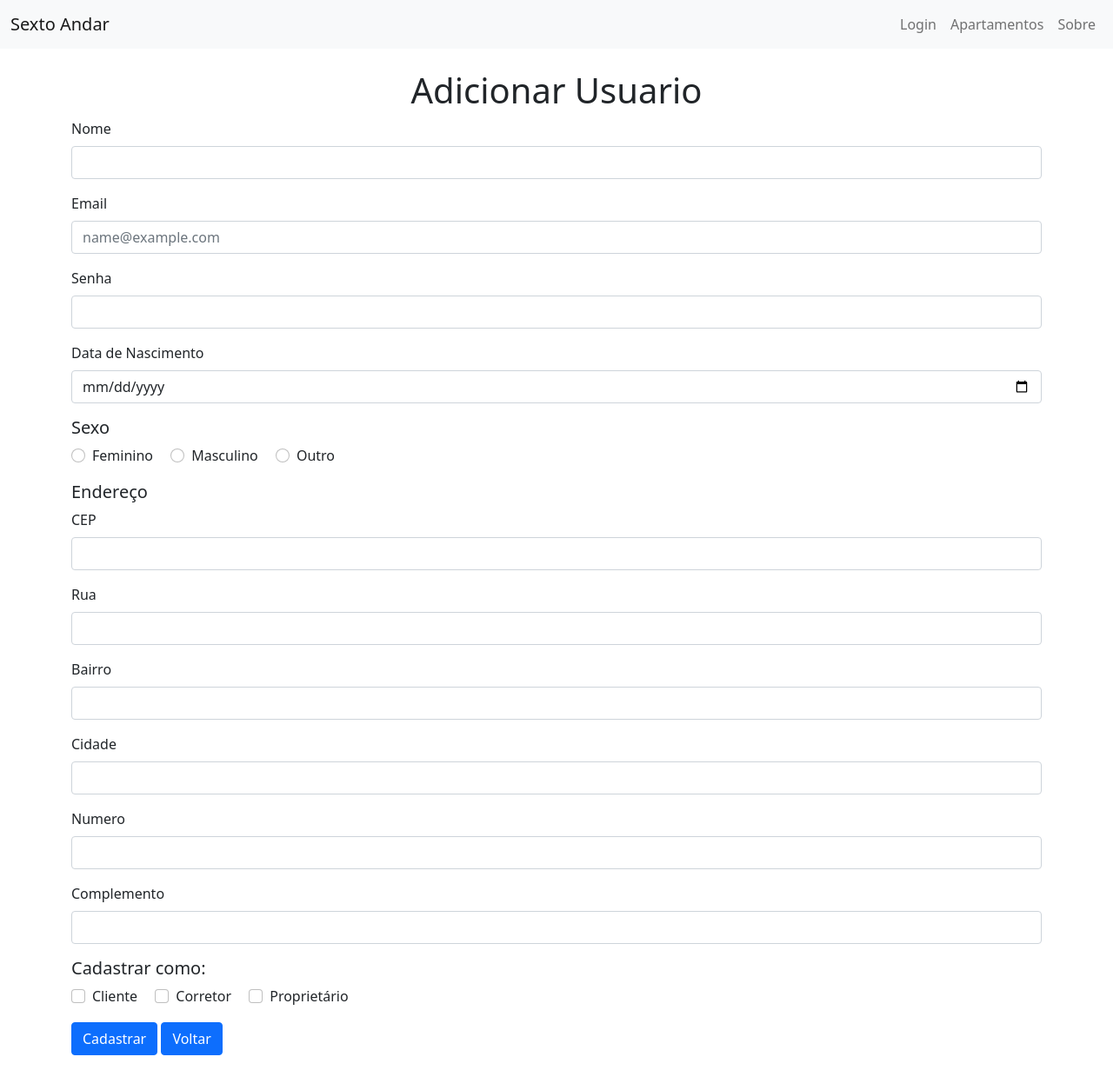
After one commit to gss214/Sexto-Andar, a Flask app: template app/templates/sign_up.html in a window 1280 px wide. The commit adds this page. Shown: the whole page at 87% size. Run offline with Flask 2, Linux system fonts and the light colour scheme; the template is opened without the code that fills it, so the values that code supplies are empty; some libraries are stand-ins or nearby versions.

```diff
--- a/app/app.py
+++ b/app/app.py
@@ -8,7 +8,11 @@ app.secret_key = '123456789'
 
 cnx = MySQL(app)
 
-def get_users():
+@app.route("/")
+def index():
+    return render_template("index.html")
+
+def get_user():
     try:
         cursor = cnx.connection.cursor()
         sql = 'SELECT * FROM usuarios'
@@ -18,57 +22,8 @@ def get_users():
     except Exception as ex:
         return None
 
-
-def get_apts():
-    try:
-        cursor = cnx.connection.cursor()
-        sql = 'SELECT * FROM apartamentos'
-        cursor.execute(sql)
-        dados = cursor.fetchall()
-        apts = []
-        for i in dados:
-            apt = {'ID':i[0], 'Nome':i[1], 'Quartos':i[2]}
-            apts.append(apt)
-        return apts
-    except Exception as ex:
-        return None
-
-
-@app.before_request
-def before_request():
-    if 'user_id' in session:
-        users = get_users()
-        if users == None:
-            return
-        user = [x for x in users if x[0] == session['user_id']]
-        #print(user)
-        g.user = user
-
-
-@app.route('/')
-def index():
-    return render_template("index.html")
-
-
-@app.route('/sobre')
-def sobre():
-    lista = ["Guilherme", "Duda"]
-    return render_template("sobre.html", names=lista)
-
-
-@app.route('/CRUD')
-def CRUD():
-    if session and g.user[0][3] == 'admin':
-        apts = get_apts()
-        users = get_users()
-        if apts == None or users == None:
-            return jsonify({'Msg':'Erro'})
-        return render_template("CRUD.html", apts=apts, users=users)
-    return "Você não tem permissão pra isso"
-
-
-@app.route('/adicionar_usuario', methods=['GET', 'POST'])
-def add_user():
+@app.route('/sign_up', methods=['GET', 'POST'])
+def sign_up():
     if session and g.user[0][3] == 'admin':
         if request.method == 'POST':
             print(request.form)
@@ -91,109 +46,47 @@ def add_user():
             return render_template('adicionar_usuario.html')
     return "Você não tem permissão pra isso"
 
-
-@app.route('/logout')
-def logout():
-    user = g.user[0][1]
-    Id = g.user[0][0]
-    session.pop('user_id', None)
-    try:
-        cursor = cnx.connection.cursor()
-        sql = f"UPDATE usuarios SET login = 0 WHERE id = '{Id}'"
-        cursor.execute(sql)
-        cnx.connection.commit()
-    except Exception as ex:
-        print('erro ao atualizar login')
-
-    return render_template('logout.html', user=user)
-
-
-@app.route('/login', methods=['GET', 'POST'])
+@app.route("/login", methods = ["GET", "POST"])
 def login():
     if request.method == 'POST':
-        user = request.form.get("InputUsuario")
-        senha = request.form.get("InputSenha")
-        session.pop('user_id', None)
-        data = get_users()
 
-        if data == None:
-            return jsonify({'Msg':'Erro'})
+        if 'sign_up' in request.form:
+            return render_template("sign_up.html")
+        else:
+            # pega o usuario e senha do login.html
+            user = request.form.get("InputUser")
+            password = request.form.get("InputPassword")
 
-        user = [x for x in data if x[2] == senha and x[1] == user]
-        print(user)
+            # deleta a sessao de usuario online
+            session.pop('user_id', None)
+            data = get_user()
 
-        if user:
-            session['user_id'] = user[0][0]
-            try:
-                cursor = cnx.connection.cursor()
-                sql = f"UPDATE usuarios SET login = 1 WHERE id = '{user[0][0]}'"
-                cursor.execute(sql)
-                cnx.connection.commit()
-            except Exception as ex:
-                print('erro ao atualizar login')
-            return render_template("login_sucesso.html", user=user[0][1])
+            # caso de erro no banco de dados
+            if data == None:
+                return jsonify({'Msg':'Erro'})
 
-        error = "Login invalido!"
-        return render_template("login.html",
-        error_statement = error,
-        user=user)
+            user = [x for x in data if x[2] == password and x[1] == user]
+            print(user)
+
+            if user:
+                session['user_id'] = user[0][0]
+                try:
+                    cursor = cnx.connection.cursor()
+                    sql = f"UPDATE usuarios SET login = 1 WHERE id = '{user[0][0]}'"
+                    cursor.execute(sql)
+                    cnx.connection.commit()
+                except Exception as ex:
+                    print('erro ao atualizar login')
+                return render_template("login_sucesso.html", user=user[0][1])
+
+            error = "Login invalido!"
+            return render_template("login.html",
+            error_statement = error, user=user)
     else:
         return render_template("login.html")
 
 
-@app.route('/apartamentos', methods=['GET'])
-def mostrar_apts():
-    apts = get_apts()
-    if apts == None:
-        return jsonify({'Msg':'Erro'})
-    return render_template("apartamentos.html", apts=apts)
-
-
-@app.route('/apartamentos/<id>', methods=['GET'])
-def apartamento(id):
-    try:
-        cursor = cnx.connection.cursor()
-        sql = "SELECT id, nome, qnt_quartos FROM apartamentos WHERE id = '{0}'".format(id)
-        cursor.execute(sql)
-        dados = cursor.fetchone()
-        if dados != None:
-            apt = {'ID':dados[0], 'Nome':dados[1], 'Quartos':dados[2]}
-
-        return jsonify({'Apartamentos':apt, 'Msg':'Apartamento encontrado'})
-    except Exception as ex:
-        return jsonify({'Msg':'Apartamento não encontrado'})
-
-
-@app.route('/apartamentos', methods=['POST'])
-def criar_apt():
-    try:
-        cursor = cnx.connection.cursor()
-        sql = """INSERT INTO apartamentos (id, nome, qnt_quartos)
-                 VALUES ('{0}', '{1}', '{2}')""".format(request.json['id'], request.json['nome'], request.json['qnt_quartos'],)
-        cursor.execute(sql)
-        cnx.connection.commit()
-        return jsonify({'Msg':'Apartamento cadastrado com sucesso!'})
-    except Exception as ex:
-        return jsonify({'Msg':'Apartamento não cadastrado ):'})
-
-
-@app.route('/apartamentos/<id>', methods=['DELETE'])
-def deletar_apt(id):
-    try:
-        cursor = cnx.connection.cursor()
-        sql = "DELETE FROM apartamentos WHERE id = '{0}'".format(id)
-        cursor.execute(sql)
-        cnx.connection.commit()
-        return jsonify({'Msg':'Apartamento deletado com sucesso!'})
-    except Exception as ex:
-        return jsonify({'Msg':'Erro'})
-
-
-def pagina_404(erro):
-    return '<h1> Essa página não existe ): </h1>', 404
-
 
 if __name__ == '__main__':
     app.config.from_object(config['development'])
-    app.register_error_handler(404, pagina_404)
     app.run()
--- a/app/confg.py
+++ b/app/confg.py
@@ -1,12 +1,11 @@
 from flask_mysqldb import MySQL
-
 
 class DevelopmentConfig():
     DEBUG = True
     MYSQL_HOST = 'localhost'
     MYSQL_USER = 'root'
     MYSQL_PASSWORD = '2001'
-    MYSQL_DB = 'teste'
+    MYSQL_DB = 'sextoandar'
 
 config = {
     'development': DevelopmentConfig
--- a/app/templates/base.html
+++ b/app/templates/base.html
@@ -30,11 +30,11 @@
                     </li>
                     {% endif %}
                     <li class="nav-item">
-                        <a class="nav-link" href="{{ url_for('mostrar_apts') }}">Apartamentos</a>
+                        <a class="nav-link" href="#">Apartamentos</a>
                     </li>
                 </li>
                 <li class="nav-item">
-                    <a class="nav-link" href="{{ url_for('sobre') }}">Sobre</a>
+                    <a class="nav-link" href="#">Sobre</a>
                 </li>
                 {% if g.user %}
                 <li class="nav-item dropdown">
@@ -43,13 +43,13 @@
                     </a>
                     <ul class="dropdown-menu" aria-labelledby="navbarDropdown">
                         {% if g.user.0.3 == 'admin'%}
-                        <li><a class="dropdown-item" href="{{ url_for('CRUD') }}">CRUD</a></li>
+                        <li><a class="dropdown-item" href="#">CRUD</a></li>
                         {% endif %}
                         <li><a class="dropdown-item" href="#">Opção</a></li>
                         <li><a class="dropdown-item" href="#">Opção</a></li>
                         <li><a class="dropdown-item" href="#">Opção</a></li>
                       <li><a class="dropdown-item" href="#">Opção</a></li>
-                      <li><a class="dropdown-item" href="{{ url_for('logout') }}">Logout</a></li>
+                      <li><a class="dropdown-item" href="#">Logout</a></li>
                     </ul>
                   </li>
                 {% endif %}
--- /dev/null
+++ b/app/templates/sign_up.html
@@ -0,0 +1,122 @@
+{% extends 'base.html' %}
+
+{%block title%} Sexto Andar! {% endblock %}
+
+{% block content %}
+
+<div class="container">
+    <h1><center>Adicionar Usuario</center></h1>
+
+    <form action="/sign_up" method="POST">
+        <div class="mb-3">
+           <label class="form-label">Nome</label>
+           <input type="text" class="form-control" id="InputName" name="InputName">
+           <div id="Name" class="form-text"></div>
+        </div>
+
+        <div class="mb-3">
+            <label class="form-label">Email</label>
+            <input type="email" class="form-control" id="InputEmail" name="InputEmail" placeholder="name@example.com">
+            <div id="Email" class="form-text"></div>
+        </div>
+
+        <div class="mb-3">
+           <label class="form-label">Senha</label>
+           <input type="password" class="form-control" id="InputSenha" name="InputSenha">
+           <div id="Password" class="form-text"></div>
+        </div>
+
+        <div class="mb-3">
+           <label class="form-label">Data de Nascimento</label>
+           <input type="date" class="form-control" id="InputDateBirth" name="InputDateBirth">
+           <div id="DateBirth" class="form-text"></div>
+        </div>
+
+        <!– alterar depois o checkbox –>
+        <div><h5>Sexo</h5></div>
+
+        <div class="form-check form-check-inline">
+            <input class="form-check-input" type="radio" name="sexo" id="Feminino">
+            <label class="form-check-label" for="radio1">Feminino</label>
+          </div>
+          <div class="form-check form-check-inline">
+            <input class="form-check-input" type="radio" name="sexo" id="Masculino">
+            <label class="form-check-label" for="radio2">Masculino</label>
+          </div>
+          <div class="form-check form-check-inline">
+            <input class="form-check-input" type="radio" name="sexo" id="Outro">
+            <label class="form-check-label" for="radio3">Outro</label>
+          </div>
+
+        <p></p>
+
+        <div><h5>Endereço</h5></div>
+
+        <div class="mb-3">
+            <label class="form-label">CEP</label>
+            <input type="text" class="form-control" id="InputCEP" name="InputCEP">
+            <div id="CEP" class="form-text"></div>
+        </div>
+
+        <div class="mb-3">
+            <label class="form-label">Rua</label>
+            <input type="text" class="form-control" id="InputRua" name="InputRua">
+            <div id="Rua" class="form-text"></div>
+        </div>
+
+        <div class="mb-3">
+            <label class="form-label">Bairro</label>
+            <input type="text" class="form-control" id="InputBairro" name="InputBairro">
+            <div id="Bairro" class="form-text"></div>
+        </div>
+
+        <div class="mb-3">
+            <label class="form-label">Cidade</label>
+            <input type="text" class="form-control" id="InputCidade" name="InputCidade">
+            <div id="Cidade" class="form-text"></div>
+        </div>
+
+        <!– alterar depois obrigatoriedade dos bgl –>
+        <div class="mb-3">
+            <label class="form-label">Numero</label>
+            <input type="text" class="form-control" id="InputNumero" name="InputNumero">
+            <div id="Numero" class="form-text"></div>
+        </div>
+
+        <div class="mb-3">
+            <label class="form-label">Complemento</label>
+            <input type="text" class="form-control" id="InputComplemento" name="InputComplemento">
+            <div id="Complemento" class="form-text"></div>
+        </div>
+
+        <p></p>
+
+        <div><h5>Cadastrar como:</h5></div>
+        <!– alterar depois para corretor horario de trabalho –>
+
+        <div class="form-check form-check-inline">
+            <input class="form-check-input" type="checkbox" value="" id="Cliente">
+            <label class="form-check-label" for="Cliente"> Cliente </label>
+        </div>
+          <div class="form-check form-check-inline">
+            <input class="form-check-input" type="checkbox" value="" id="Corretor">
+            <label class="form-check-label" for="Corretor"> Corretor </label>
+          </div>
+          <div class="form-check form-check-inline">
+            <input class="form-check-input" type="checkbox" value="" id="Proprietario">
+            <label class="form-check-label" for="Proprietario"> Proprietário </label>
+          </div>
+
+        <p></p>
+
+
+        <button type="submit" name="cadastrar" class="btn btn-primary">Cadastrar</button>
+        <button type="submit" name="voltar" class="btn btn-primary">Voltar</button>
+
+
+
+        <p><br></p>
+
+    </form>
+</div>
+{% endblock %}
```
Also changed, not shown: app/templates/login.html (+7 -5 lines).
